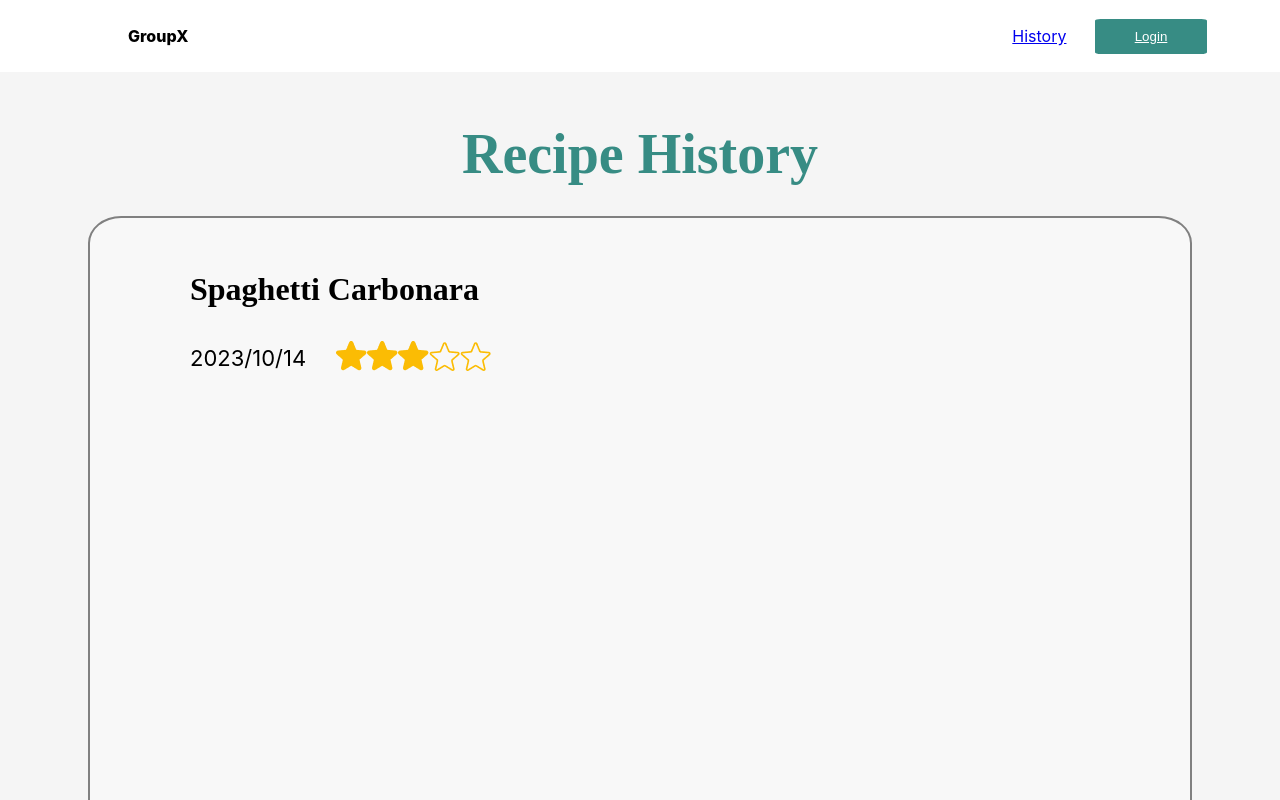
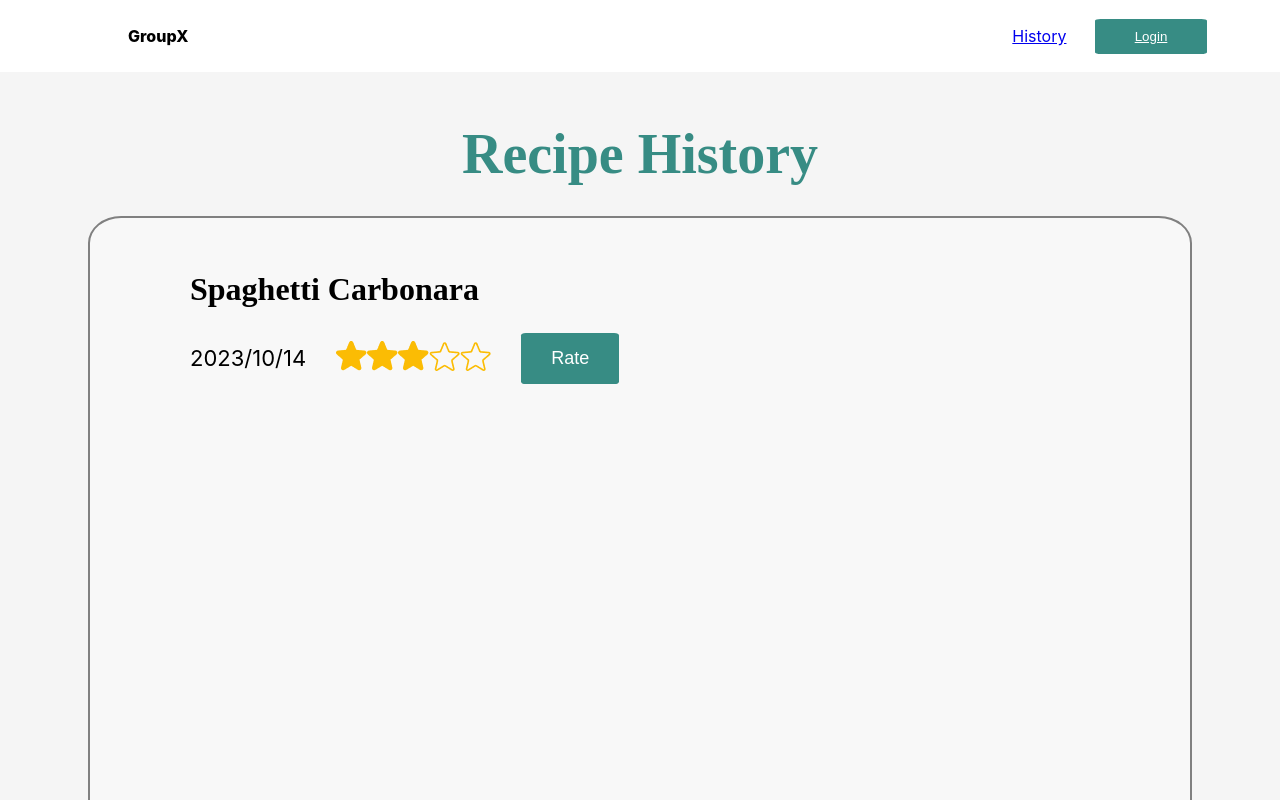
Before and after one commit to VT-SE-Fall2023/groupx-recipe-frontend, a React (Create React App) app: page /history in a window 1280 px wide. Shown: the top 800 px of the page. Built offline with nearby package versions, Linux system fonts and the light colour scheme.

Commit message:
rate button done

```diff
--- a/src/HistoryPage.js
+++ b/src/HistoryPage.js
@@ -19,6 +19,7 @@ function HistoryPage() {
                             <img src={require('./img/emptystar-icon.png')} alt="Full Star Logo" />
                             <img src={require('./img/emptystar-icon.png')} alt="Full Star Logo" />
                         </div>
+                        <button className='rate-button'>Rate</button>
                     </div>
                 </div>
             </section>
--- a/src/css/HistoryPage.css
+++ b/src/css/HistoryPage.css
@@ -48,3 +48,14 @@
 .menu-date{
     font-size: 22px;
 }
+
+.rate-button{
+    padding: 15px;
+    padding-left: 30px;
+    padding-right: 30px;
+    color: white;
+    font-size: 18px;
+    background-color: #378C84;
+    border-radius: 5%;
+    border: none;
+}
```
